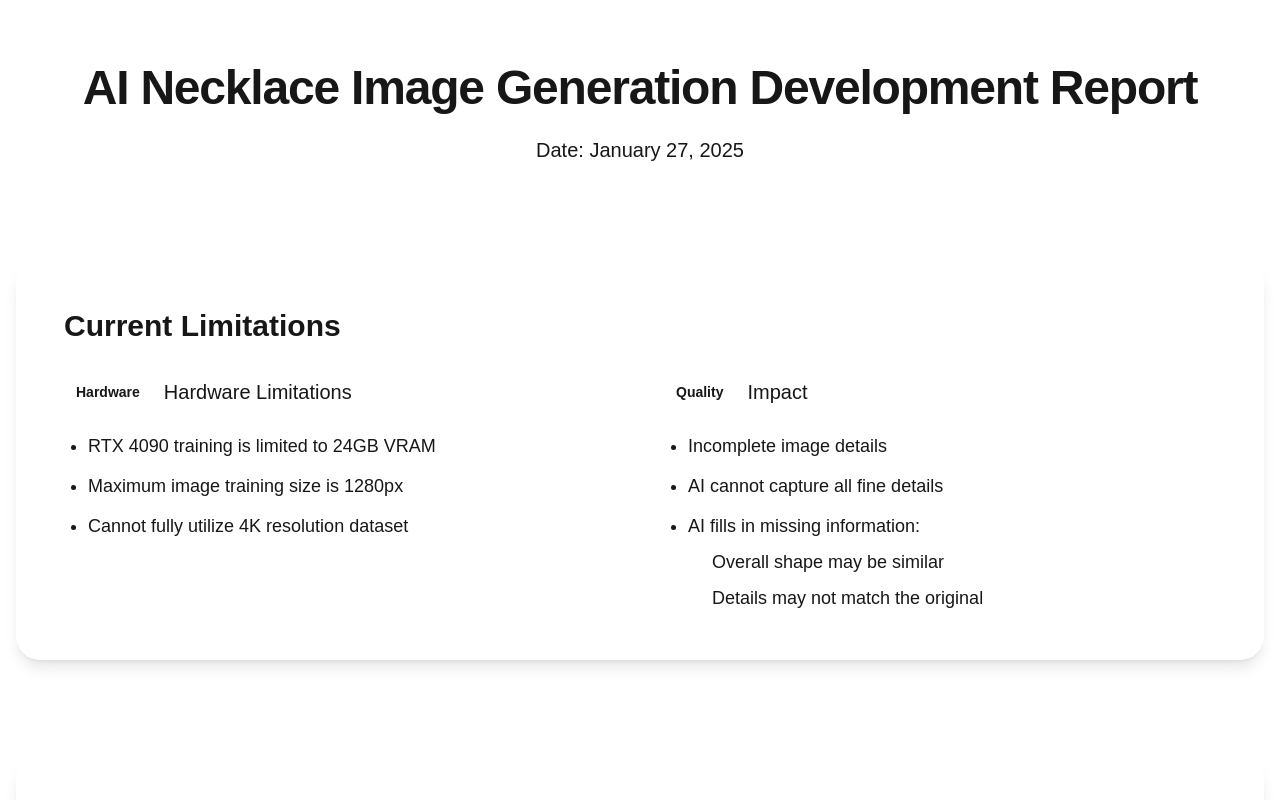
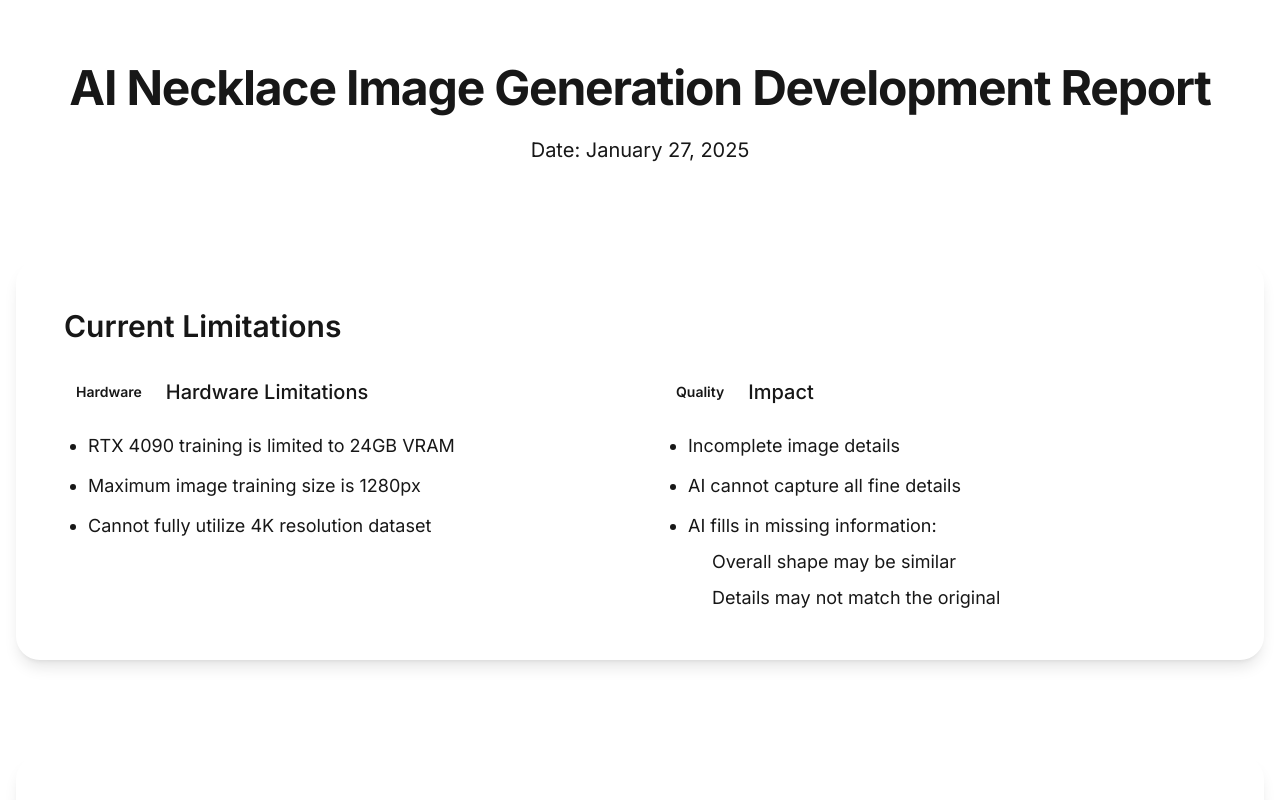
Before and after one commit to verumecom/thereport, a Next.js app: page / in a window 1280 px wide. Shown: the top 800 px of the page. Built offline with nearby package versions, Linux system fonts and the light colour scheme.

Commit message:
Replace Geist font with Inter

```diff
--- a/app/layout.js
+++ b/app/layout.js
@@ -1,29 +1,17 @@
-import { Geist, Geist_Mono } from "next/font/google";
-import "./globals.css";
+import { Inter } from 'next/font/google';
+import './globals.css';
 
-const geistSans = Geist({
-  variable: "--font-geist-sans",
-  subsets: ["latin"],
-});
-
-const geistMono = Geist_Mono({
-  variable: "--font-geist-mono",
-  subsets: ["latin"],
-});
+const inter = Inter({ subsets: ['latin'] });
 
 export const metadata = {
-  title: "Create Next App",
-  description: "Generated by create next app",
+  title: 'AI Necklace Image Generation Report',
+  description: 'Development report for AI necklace image generation project',
 };
 
 export default function RootLayout({ children }) {
   return (
     <html lang="en">
-      <body
-        className={`${geistSans.variable} ${geistMono.variable} antialiased`}
-      >
-        {children}
-      </body>
+      <body className={inter.className}>{children}</body>
     </html>
   );
 }
```
